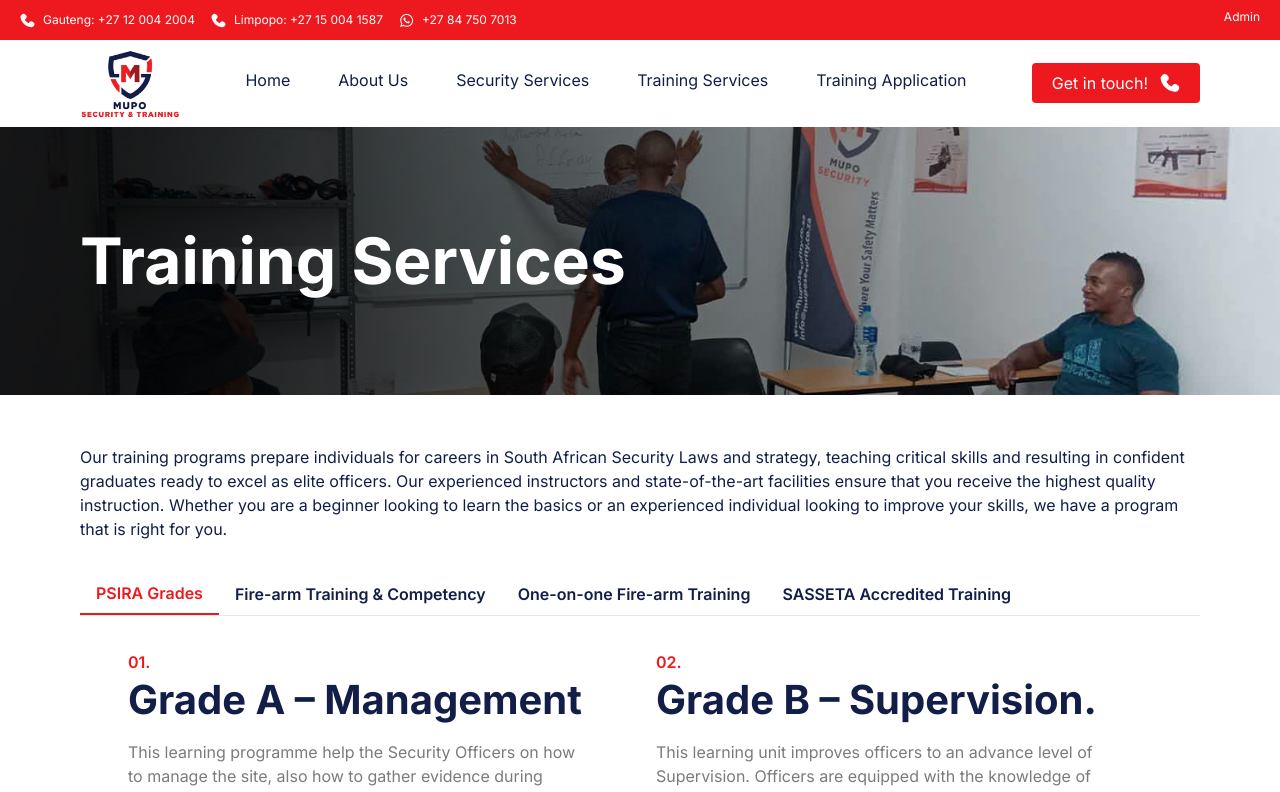
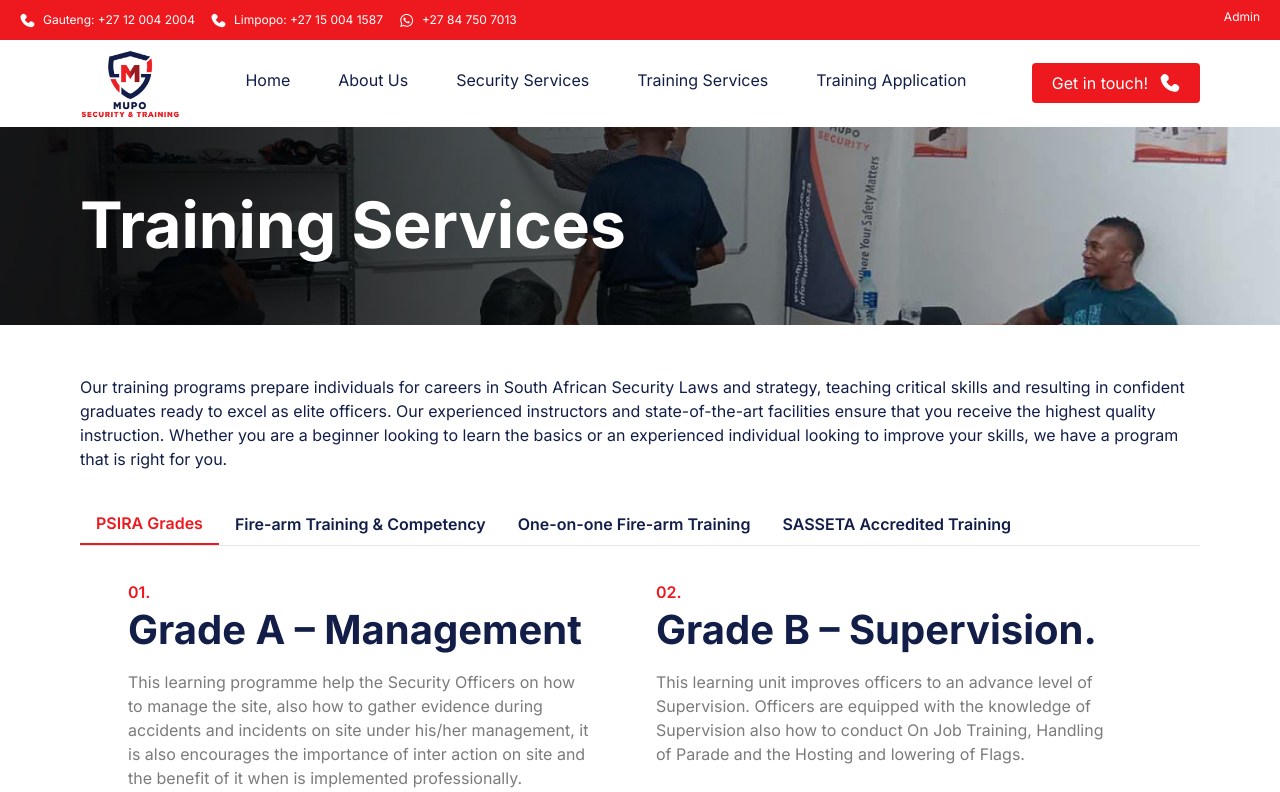
Before and after one commit to Analytics-Advertising/muposec, a Next.js app: page /training-services in a window 1280 px wide. Shown: the top 792 px of the page. Built offline with nearby package versions, Linux system fonts and the light colour scheme.

Commit message:
fixed breadcrumb height

```diff
--- a/app/globals.css
+++ b/app/globals.css
@@ -146,7 +146,7 @@ body {
 
   /* styles/globals.css or a relevant CSS file */
 .breadcrumb-bg{
-  @apply max-container relative flex w-full flex-col justify-between gap-32 overflow-hidden bg-cover bg-center bg-no-repeat px-6 py-12 text-white sm:flex-row sm:gap-12 sm:py-24 lg:px-20 xl:max-h-[598px] 2xl:rounded-5xl;
+  @apply max-container relative flex w-full flex-col justify-between gap-32 overflow-hidden bg-cover bg-center bg-no-repeat px-6 py-12 text-white sm:flex-row sm:gap-12 sm:py-24 lg:px-20 xl:max-h-[198px] 2xl:rounded-5xl;
 }
 
 }
```
Also changed, not shown: public/security-services/trainingapp.jpg.
